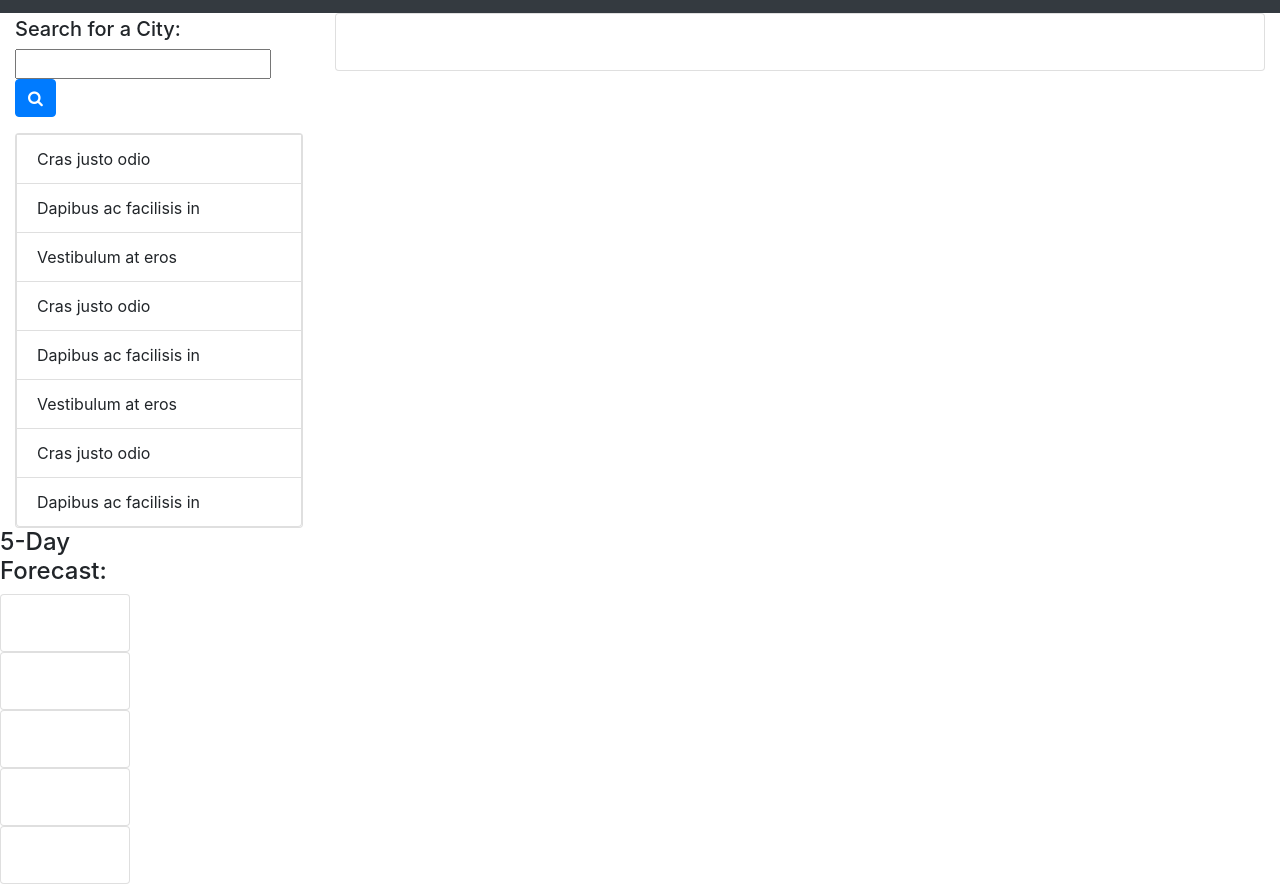
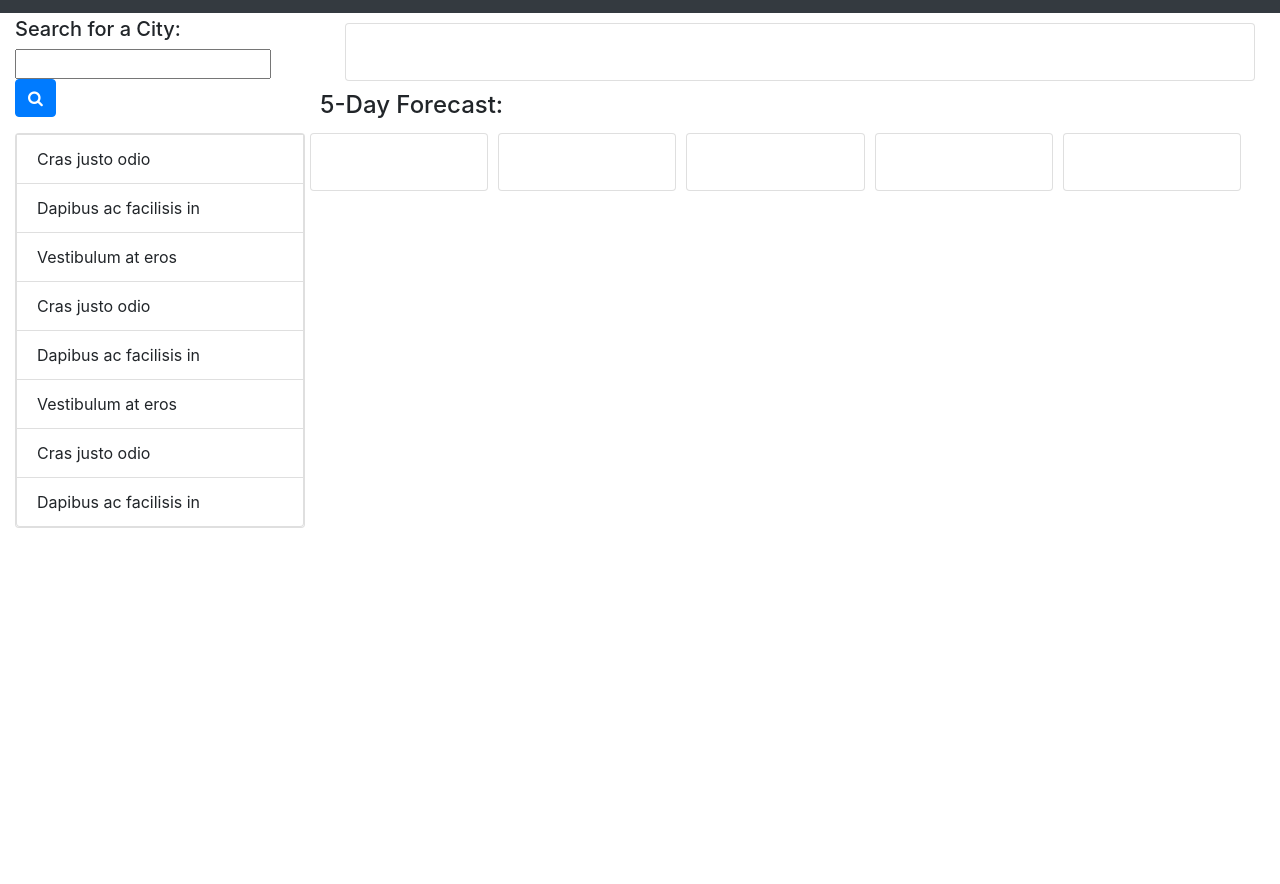
Before and after one commit to emmabauta/Homework-WeatherDashboard, a plain HTML site: page index.html in a window 1280 px wide. Shown: the part 59-943 px from the top of the page. After the commit the page ends 800 px from the top, so only its background shows below. Drawn offline with nearby package versions, Linux system fonts and the light colour scheme.

Commit message:
aligned cards

```diff
--- a/index.html
+++ b/index.html
@@ -22,7 +22,7 @@
                     <input class = "form control" type ="text" id="search-value"/>
                     <button class = "btn btn-primary" id ="search-button"> <i class = "fa fa-search"></i></button>
                 </div>
-                <div class="card" style="width: 18rem;">
+                <div class="card">
                     <ul class="list-group history"></ul>
                       <li class="list-group-item">Cras justo odio</li>
                       <li class="list-group-item">Dapibus ac facilisis in</li>
@@ -48,11 +48,10 @@
                         <p class="card-text" id="current-uv"></p>
                         </div>
                     </div>
-                </div>
-                <div class="row gy-10">
-                    <div id="forecast-weather" class="col-md-9">
+                    <div  class="row gy-10">
+                        <div  id="forecast-weather">
                             <h4>5-Day Forecast:</h4>
-                        <div id="forecast-cards">
+                            <div class = "row" id="forecast-cards">
                                 <div class="card forecast">
                                     <div id="forecast1" class="card-body">
                                         <span class="card-title" id='forecast-date1'>
@@ -102,6 +101,8 @@
                         </div>
                     </div>
                 </div>
+
+            </div>
         </div>
     </div>
     <script src="https://code.jquery.com/jquery-3.4.1.min.js"></script>
--- a/style.css
+++ b/style.css
@@ -1 +1,13 @@
-test test test
+#forecast-cards{
+
+}
+.forecast{
+    width: 18%;
+    margin: 5px;
+}
+#forecast-weather{
+    width: 100%;
+}
+#current-weather{
+  margin: 10px;
+}
```
Lines whose indentation alone changed are shown as unchanged.
